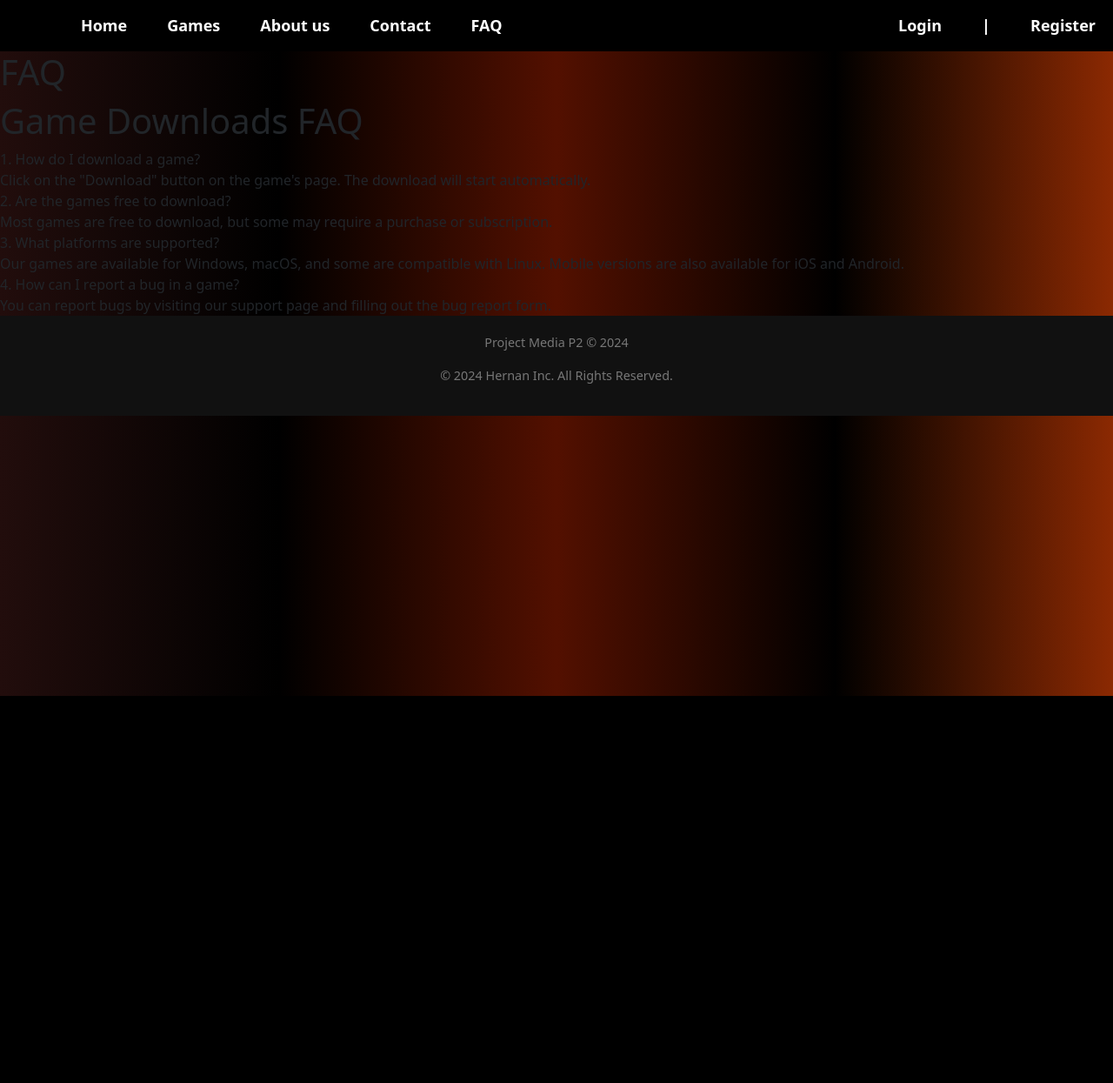
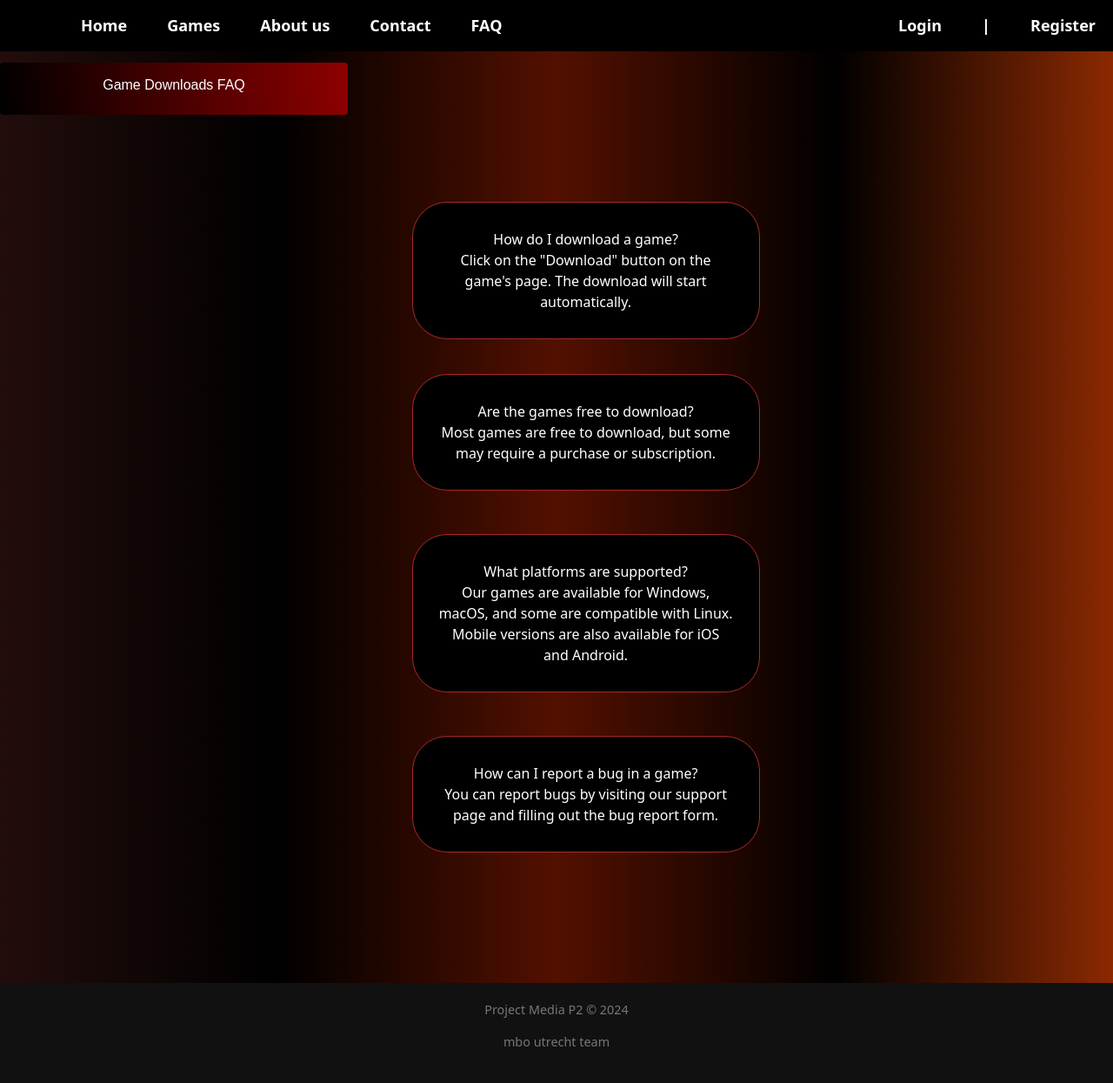
Before and after one commit to Moqasim890/Project-Media-P2, a PHP site: page /pages/FAQ.html in a window 1280 px wide. Shown: the whole page at 87% size. Before the commit the page ends 800 px from the top, so only its background shows below. Run offline with PHP 8.4, Linux system fonts and the light colour scheme.

Commit message:
new update

```diff
--- a/css/style.css
+++ b/css/style.css
@@ -141,3 +141,116 @@ section {
 .mailing-btn:hover {
     background-color: #e777;
 }
+
+.about{
+    display: flex;
+    position: relative;
+    justify-content: center;
+    margin-top: 1%;
+    color: rgb(234, 0, 0);
+    font-family: 'Arial', sans-serif;
+    font-size: 100em;
+    animation: slideIn 2s ease-out;
+    background: linear-gradient(8000deg, #000000, #8f0000);
+    color: rgb(255, 255, 255);
+    padding: 2px;
+    border-radius: 4px;
+    font-size: 1em;
+    width: 400px !important;
+    height: 60px !important;
+
+
+}
+
+@keyframes slideIn {
+    from {
+      transform: translateX(-100%);
+      opacity: 0;
+    }
+    to {
+      transform: translateX(0);
+      opacity: 1;
+    }
+  }
+
+  .faq-item1{
+    color: #fff;
+position: relative;
+left: 37%;
+text-align: center;
+border: brown solid 1px;
+width: 400px !important;
+border-radius: 40px;
+background-color: #000000;
+margin-bottom: 20px;
+padding: 30px;
+bottom: -70px;
+
+
+  }
+  .faq-item2{
+    color: #fff;
+position: relative;
+left: 37%;
+text-align: center;
+border: brown solid 1px;
+width: 400px !important;
+border-radius: 40px;
+background-color: #000000;
+margin-bottom: 20px;
+padding: 30px;
+bottom: -90px;
+
+
+
+  }
+  .faq-item3{
+    color: #fff;
+position: relative;
+left: 37%;
+text-align: center;
+border: brown solid 1px;
+width: 400px !important;
+border-radius: 40px;
+background-color: #000000;
+margin-bottom: 20px;
+padding: 30px;
+bottom: -120px;
+
+
+  }
+  .faq-item4{
+    color: #fff;
+position: relative;
+left: 37%;
+text-align: center;
+border: brown solid 1px;
+width: 400px !important;
+border-radius: 40px;
+background-color: #000000;
+margin-bottom: 300px;
+padding: 30px;
+bottom: -150px;
+
+  }
+  .faq-container h1{
+    display: flex;
+    position: relative;
+    justify-content: center;
+    margin-top: 1%;
+    color: rgb(234, 0, 0);
+    font-family: 'Arial', sans-serif;
+    font-size: 100em;
+    animation: slideIn 2s ease-out;
+    background: linear-gradient(8000deg, #000000, #8f0000);
+    color: rgb(255, 255, 255);
+    padding: 1em !important;
+    border-radius: 4px;
+    font-size: 1em;
+    width: 400px !important;
+    height: 60px !important;
+    text-align: center;
+ margin-bottom: 30px;
+
+
+}
--- a/index.html
+++ b/index.html
@@ -64,8 +64,9 @@
         </div>
     </nav>
         <h1>Top games</h1>
+        <h1>Featured</h1>
         <main>
-          <h1>Featured</h1>
+
           <section>
           <article id="game1">
               <img src="https://images.hdqwalls.com/download/fortnite-2018-game-71-3840x2400.jpg" alt="Game 1">
@@ -120,7 +121,7 @@
       </section>
     <footer>
         <p>Project Media P2 © 2024</p>
-        <p>© 2024 Hernan Inc. All Rights Reserved.</p>
+        <p>mbo utrecht team </p>
     </footer>
 
     <script src="https://cdn.jsdelivr.net/npm/bootstrap@5.3.3/dist/js/bootstrap.bundle.min.js" integrity="sha384-YvpcrYf0tY3lHB60NNkmXc5s9fDVZLESaAA55NDzOxhy9GkcIdslK1eN7N6jIeHz" crossorigin="anonymous"></script>
--- a/pages/FAQ.html
+++ b/pages/FAQ.html
@@ -1,10 +1,12 @@
 <!DOCTYPE html>
 <html lang="en">
+
 <head>
   <meta charset="UTF-8">
   <meta name="viewport" content="width=device-width, initial-scale=1.0">
   <link rel="stylesheet" href="../css/style.css">
-    <link href="https://cdn.jsdelivr.net/npm/bootstrap@5.3.3/dist/css/bootstrap.min.css" rel="stylesheet" integrity="sha384-QWTKZyjpPEjISv5WaRU9OFeRpok6YctnYmDr5pNlyT2bRjXh0JMhjY6hW+ALEwIH" crossorigin="anonymous">
+  <link href="https://cdn.jsdelivr.net/npm/bootstrap@5.3.3/dist/css/bootstrap.min.css" rel="stylesheet"
+    integrity="sha384-QWTKZyjpPEjISv5WaRU9OFeRpok6YctnYmDr5pNlyT2bRjXh0JMhjY6hW+ALEwIH" crossorigin="anonymous">
   <title>pro</title>
   <link rel="apple-touch-icon" sizes="57x57" href="favicon/apple-icon-57x57.png">
   <link rel="apple-touch-icon" sizes="60x60" href="favicon/apple-icon-60x60.png">
@@ -15,7 +17,7 @@
   <link rel="apple-touch-icon" sizes="144x144" href="favicon/apple-icon-144x144.png">
   <link rel="apple-touch-icon" sizes="152x152" href="favicon/apple-icon-152x152.png">
   <link rel="apple-touch-icon" sizes="180x180" href="favicon/apple-icon-180x180.png">
-    <link rel="icon" type="image/png" sizes="192x192"  href="favicon/android-icon-192x192.png">
+  <link rel="icon" type="image/png" sizes="192x192" href="favicon/android-icon-192x192.png">
   <link rel="icon" type="image/png" sizes="32x32" href="favicon/favicon-32x32.png">
   <link rel="icon" type="image/png" sizes="96x96" href="favicon/favicon-96x96.png">
   <link rel="icon" type="image/png" sizes="16x16" href="favicon/favicon-16x16.png">
@@ -24,11 +26,13 @@
   <meta name="msapplication-TileImage" content="/ms-icon-144x144.png">
   <meta name="theme-color" content="#ffffff">
 </head>
+
 <body>
   <nav class="navbar navbar-expand-lg navbar-black">
     <div class="container-fluid">
       <a class="navbar-brand" href="#">Home</a>
-      <button class="navbar-toggler" type="button" data-bs-toggle="collapse" data-bs-target="#navbarNav" aria-controls="navbarNav" aria-expanded="false" aria-label="Toggle navigation">
+      <button class="navbar-toggler" type="button" data-bs-toggle="collapse" data-bs-target="#navbarNav"
+        aria-controls="navbarNav" aria-expanded="false" aria-label="Toggle navigation">
         <span class="navbar-toggler-icon"></span>
       </button>
       <div class="collapse navbar-collapse">
@@ -49,7 +53,7 @@
             <a class="nav-link" href="FAQ.html">FAQ</a>
           </li>
         </ul>
-        <ul class="navbar-nav ms-auto"  class="navbarNav">
+        <ul class="navbar-nav ms-auto" class="navbarNav">
           <li class="nav-item">
             <a class="nav-link" href="#">Login</a>
           </li>
@@ -64,24 +68,27 @@
     </div>
   </nav>
 
-  <h1>FAQ</h1>
+
   <div class="faq-container">
     <h1>Game Downloads FAQ</h1>
-        <div class="faq-item">
-            <div class="faq-question">1. How do I download a game?</div>
-            <div class="faq-answer">Click on the "Download" button on the game's page. The download will start automatically.</div>
+    <div class="faq-item1">
+      <div class="faq-question"> How do I download a game?</div>
+      <div class="faq-answer">Click on the "Download" button on the game's page. The download will start automatically.
       </div>
-        <div class="faq-item">
-            <div class="faq-question">2. Are the games free to download?</div>
+    </div>
+    <div class="faq-item2">
+      <div class="faq-question"> Are the games free to download?</div>
       <div class="faq-answer">Most games are free to download, but some may require a purchase or subscription.</div>
     </div>
-        <div class="faq-item">
-            <div class="faq-question">3. What platforms are supported?</div>
-            <div class="faq-answer">Our games are available for Windows, macOS, and some are compatible with Linux. Mobile versions are also available for iOS and Android.</div>
+    <div class="faq-item3">
+      <div class="faq-question"> What platforms are supported?</div>
+      <div class="faq-answer">Our games are available for Windows, macOS, and some are compatible with Linux. Mobile
+        versions are also available for iOS and Android.</div>
     </div>
-        <div class="faq-item">
-            <div class="faq-question">4. How can I report a bug in a game?</div>
-            <div class="faq-answer">You can report bugs by visiting our support page and filling out the bug report form.</div>
+    <div class="faq-item4">
+      <div class="faq-question"> How can I report a bug in a game?</div>
+      <div class="faq-answer">You can report bugs by visiting our support page and filling out the bug report form.
+      </div>
     </div>
     <script>
       const questions = document.querySelectorAll('.faq-question');
@@ -99,12 +106,15 @@
         });
       });
     </script>
-
+  </div>
   <footer>
     <p>Project Media P2 © 2024</p>
-    <p>© 2024 Hernan Inc. All Rights Reserved.</p>
+    <p>mbo utrecht team</p>
   </footer>
 
-<script src="https://cdn.jsdelivr.net/npm/bootstrap@5.3.3/dist/js/bootstrap.bundle.min.js" integrity="sha384-YvpcrYf0tY3lHB60NNkmXc5s9fDVZLESaAA55NDzOxhy9GkcIdslK1eN7N6jIeHz" crossorigin="anonymous"></script>
+  <script src="https://cdn.jsdelivr.net/npm/bootstrap@5.3.3/dist/js/bootstrap.bundle.min.js"
+    integrity="sha384-YvpcrYf0tY3lHB60NNkmXc5s9fDVZLESaAA55NDzOxhy9GkcIdslK1eN7N6jIeHz"
+    crossorigin="anonymous"></script>
 </body>
+
 </html>
--- a/pages/contact.html
+++ b/pages/contact.html
@@ -63,7 +63,7 @@
 
     <footer>
         <p>Project Media P2 © 2024</p>
-        <p>© 2024 Hernan Inc. All Rights Reserved.</p>
+        <p>mbo utrecht team</p>
     </footer>
 
     <script src="https://cdn.jsdelivr.net/npm/bootstrap@5.3.3/dist/js/bootstrap.bundle.min.js" integrity="sha384-YvpcrYf0tY3lHB60NNkmXc5s9fDVZLESaAA55NDzOxhy9GkcIdslK1eN7N6jIeHz" crossorigin="anonymous"></script>
--- a/pages/games.html
+++ b/pages/games.html
@@ -155,7 +155,7 @@
   <div class="card">
     <img src="https://store-images.s-microsoft.com/image/apps.7566.69886306496288395.3699bb4a-83a0-4ce6-b5b0-ffeae2db7441.03cb28c2-4203-40bb-a29a-521ce20cf129?q=90&w=480&h=270" alt="Dayz">
     <h2>Dayz:</h2>
-    <p>Battle royal</p>
+    <p>survival</p>
   </div>
   <div class="card">
     <img src="https://external-preview.redd.it/possible-uncharted-1-remake-v0-7hdLTZypZKCuzKRvNb8gPFMOdsM0LLt8TrQKp855uQE.jpg?auto=webp&s=e60255a5d840c2437f3b4c0aa159f73b61e22d13" alt="uncharted remake">
@@ -190,7 +190,7 @@
 </div>
     <footer>
         <p>Project Media P2 © 2024</p>
-        <p>© 2024 Hernan Inc. All Rights Reserved.</p>
+        <p>mbo utrecht team</p>
     </footer>
 
 
```
Also changed, not shown: css/games.css (+35 -5 lines), pages/Aboutus.html (+26 -6 lines). Lines whose indentation alone changed are shown as unchanged.
